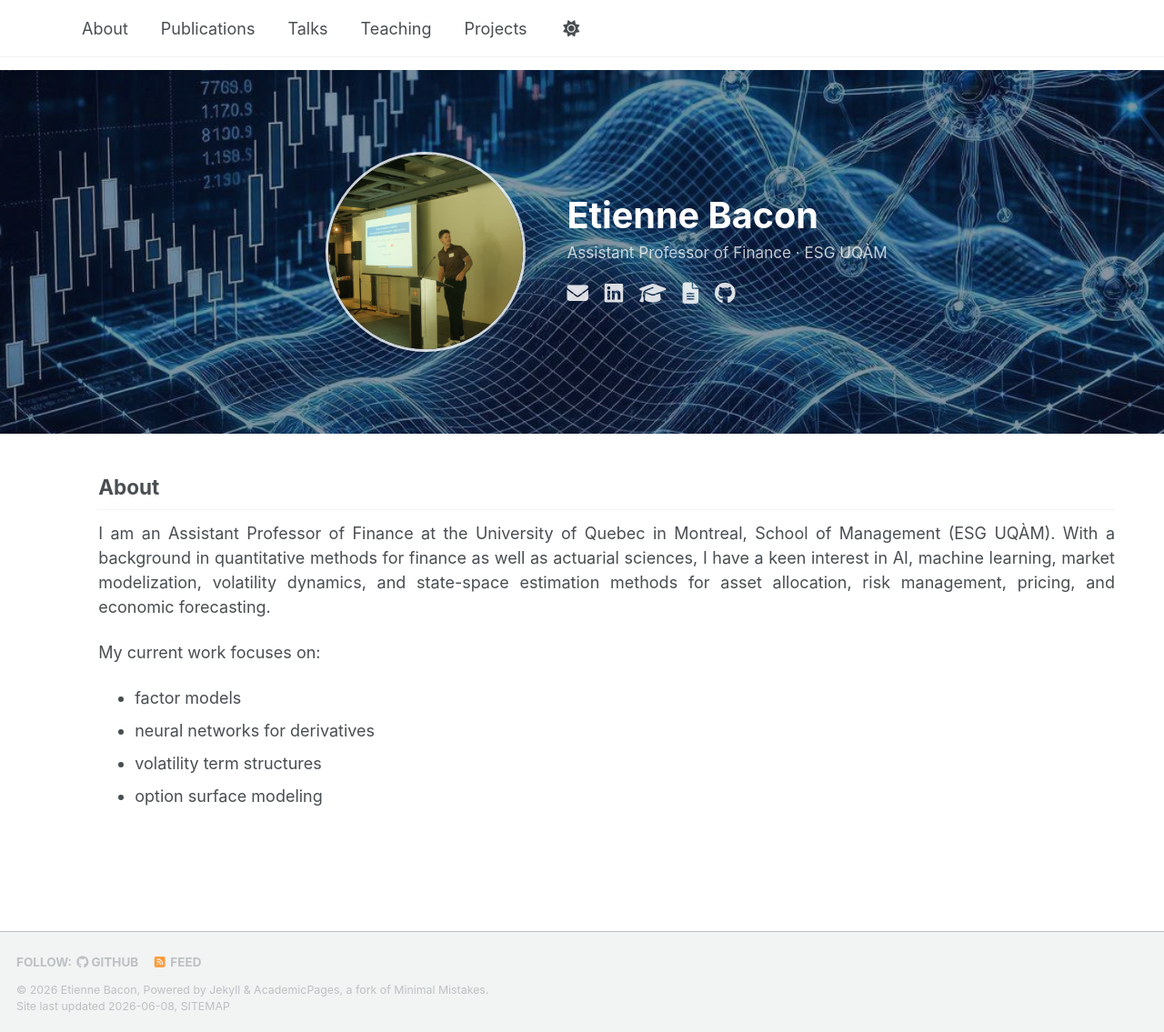
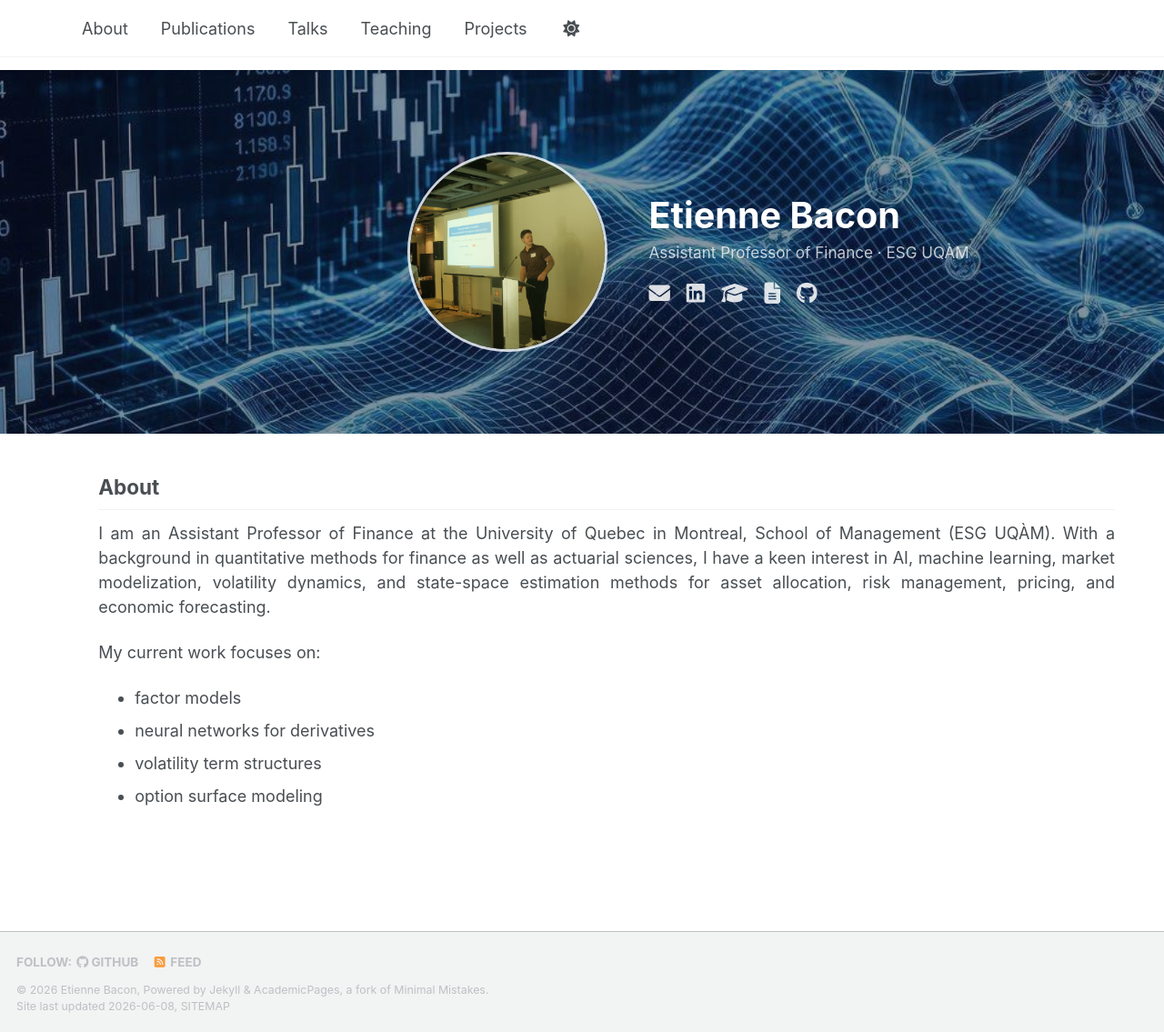
Before and after one commit to EtienneBacon/EtienneBacon.github.io, a Jekyll site: the page built from _pages/about.md, in a window 1280 px wide and 1135 px high. Shown: the whole window at 91% size. Built offline with Jekyll 4.4.1, drawn with Linux system fonts in a browser that asks for light colours; a script bundle is joined from its source files by our own code; library files that are not in the unit come from our copies.

Commit message:
Update main.scss

```diff
--- a/assets/css/main.scss
+++ b/assets/css/main.scss
@@ -71,7 +71,7 @@ html, body {
 /* ── Hero banner ── */
 .hero-banner {
   position: relative;
-  width: calc(100% + 20rem);
+  width: calc(100% + 30rem);
   max-width: none;
   height: 400px;
   display: flex;
@@ -80,7 +80,7 @@ html, body {
   padding: 0;
   margin-top: -2em;
   margin-left: -10rem;
-  margin-right: -10rem;
+  margin-right: -20rem;
   background-image: url('/images/hero-bg.jpg');
   background-size: cover;
   background-position: center;
```
